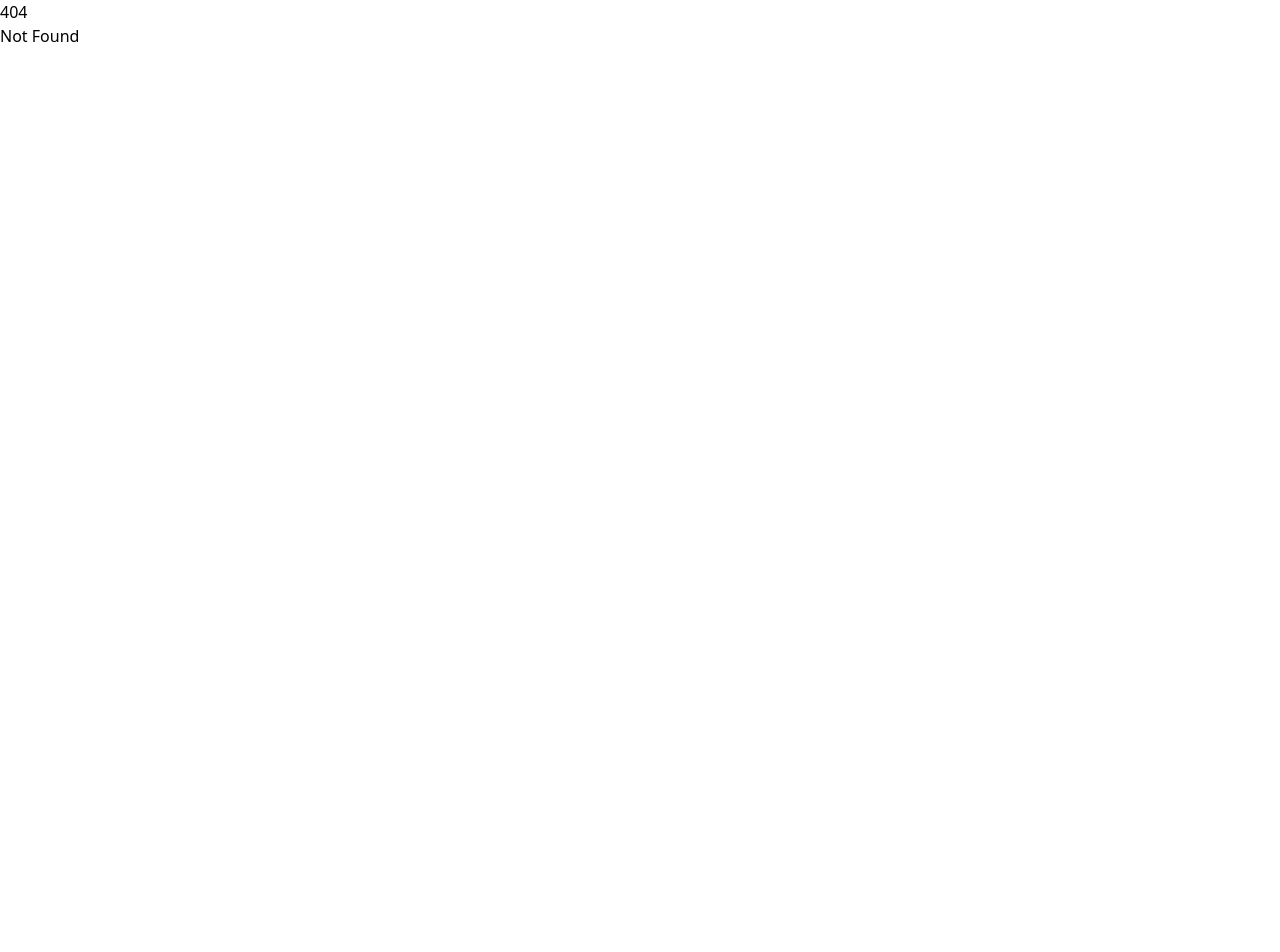
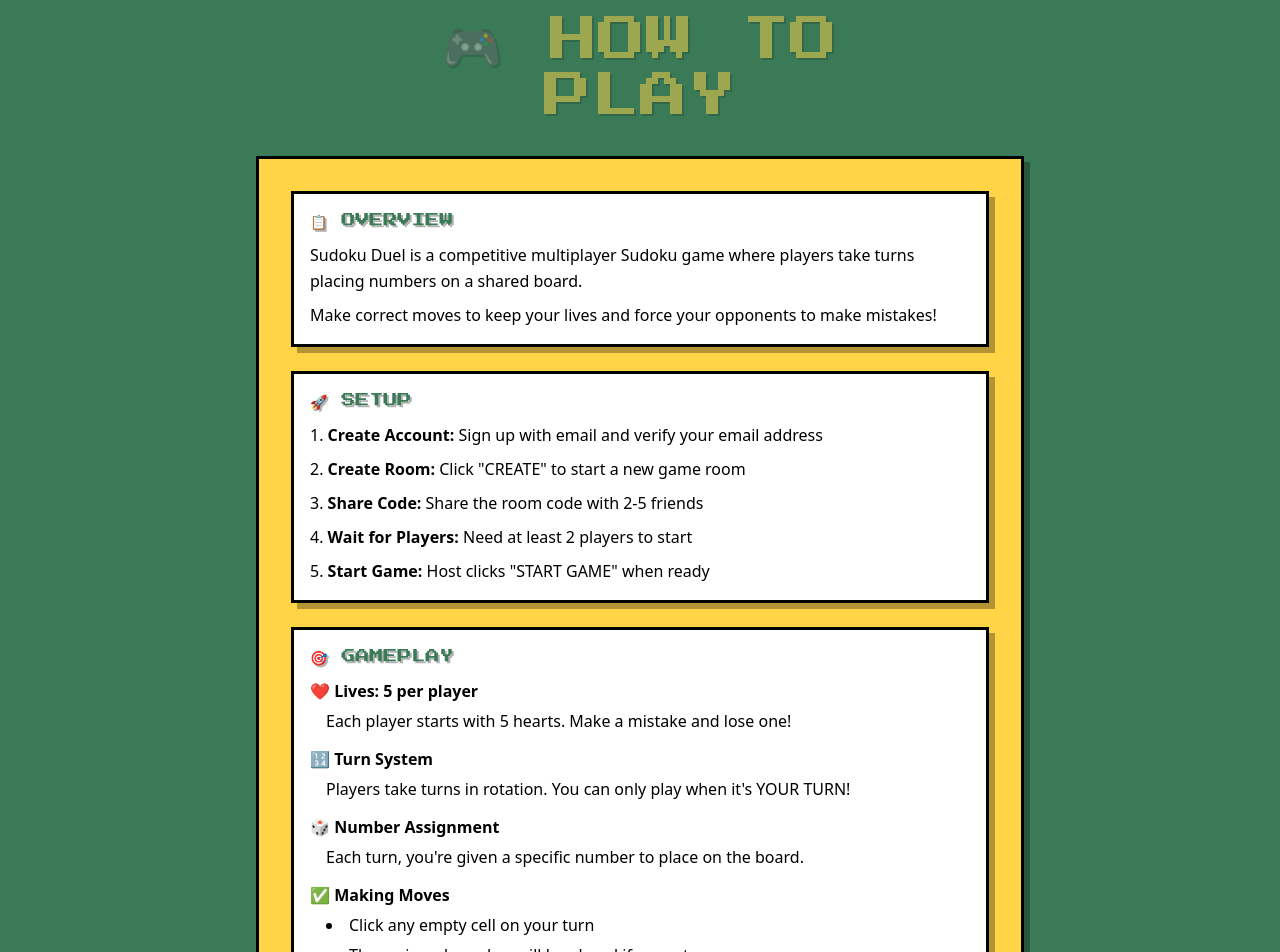
Before and after one commit to jadriang/sudoku-duel, a SvelteKit app: page /how-to-play in a window 1280 px wide. Before the commit this address had no page. Shown: the top 952 px of the page. Before the commit the page ends 800 px from the top, so only its background shows below. Built offline with nearby package versions, Linux system fonts and the light colour scheme.

Commit message:
Add 'How to play' page

```diff
--- a/src/routes/+page.svelte
+++ b/src/routes/+page.svelte
@@ -180,6 +180,17 @@
 					</button>
 				</div>
 
+				<div class="mb-3">
+					<button
+						type="button"
+						on:click={() => goto('/how-to-play')}
+						class="retro-button w-full py-3 hover:opacity-90 sm:py-4"
+						style="background-color: #6366f1; color: white;"
+					>
+						<span class="text-[10px] sm:text-xs">📖 HOW TO PLAY</span>
+					</button>
+				</div>
+
 				<button
 					type="button"
 					on:click={handleSignOut}
--- a/src/routes/auth/+page.svelte
+++ b/src/routes/auth/+page.svelte
@@ -185,6 +185,19 @@
             </span>
         </button>
 
+        {#if mode === 'signin'}
+			<div class="mb-3">
+				<button
+					type="button"
+					on:click={() => goto('/how-to-play')}
+					class="retro-button w-full py-3 hover:opacity-90 sm:py-4"
+					style="background-color: #6366f1; color: white;"
+				>
+					<span class="text-[10px] sm:text-xs">📖 HOW TO PLAY</span>
+				</button>
+			</div>
+        {/if}
+
         <!-- Toggle Mode -->
         <button
             type="button"
--- /dev/null
+++ b/src/routes/how-to-play/+page.svelte
@@ -0,0 +1,163 @@
+<script lang="ts">
+    import { goto } from '$app/navigation';
+    import { COLORS, GAME_CONFIG } from '$lib/config';
+
+    function goHome() {
+        goto('/');
+    }
+</script>
+
+<style>
+    @import url('https://fonts.googleapis.com/css2?family=Press+Start+2P&display=swap');
+
+    .retro-text {
+        font-family: 'Press Start 2P', cursive;
+        text-shadow: 2px 2px 0px rgba(0, 0, 0, 0.3);
+    }
+
+    .retro-box {
+        border: 3px solid #000;
+        box-shadow: 6px 6px 0px rgba(0, 0, 0, 0.3);
+    }
+
+    .retro-button {
+        font-family: 'Press Start 2P', cursive;
+        border: 3px solid #000;
+        box-shadow: 4px 4px 0px rgba(0, 0, 0, 0.3);
+        transition: all 0.1s ease;
+    }
+
+    .retro-button:active:not(:disabled) {
+        box-shadow: 2px 2px 0px rgba(0, 0, 0, 0.3);
+        transform: translate(2px, 2px);
+    }
+</style>
+
+<div class="min-h-screen flex flex-col items-center justify-center p-4" style="background-color: {COLORS.primary}">
+    <!-- Title -->
+    <div class="mb-6 text-center">
+        <h1 class="retro-text text-2xl sm:text-4xl md:text-5xl mb-2 animate-pulse" style="color: {COLORS.secondary}">
+            🎮 HOW TO
+        </h1>
+        <h1 class="retro-text text-2xl sm:text-4xl md:text-5xl mb-3 animate-pulse" style="color: {COLORS.secondary}">
+            PLAY
+        </h1>
+    </div>
+
+    <!-- Instructions Card -->
+    <div class="retro-box p-6 sm:p-8 w-full max-w-3xl mx-4 mb-6" style="background-color: {COLORS.secondary}">
+
+        <!-- Game Overview -->
+        <div class="retro-box bg-white p-4 mb-6">
+            <h2 class="retro-text text-xs sm:text-sm mb-3" style="color: {COLORS.primary}">📋 OVERVIEW</h2>
+            <p class="text-sm sm:text-base leading-relaxed mb-2">
+                Sudoku Duel is a competitive multiplayer Sudoku game where players take turns placing numbers on a shared board.
+            </p>
+            <p class="text-sm sm:text-base leading-relaxed">
+                Make correct moves to keep your lives and force your opponents to make mistakes!
+            </p>
+        </div>
+
+        <!-- Setup -->
+        <div class="retro-box bg-white p-4 mb-6">
+            <h2 class="retro-text text-xs sm:text-sm mb-3" style="color: {COLORS.primary}">🚀 SETUP</h2>
+            <ol class="text-sm sm:text-base leading-relaxed space-y-2 list-decimal list-inside">
+                <li><strong>Create Account:</strong> Sign up with email and verify your email address</li>
+                <li><strong>Create Room:</strong> Click "CREATE" to start a new game room</li>
+                <li><strong>Share Code:</strong> Share the room code with {GAME_CONFIG.minPlayers}-{GAME_CONFIG.maxPlayers} friends</li>
+                <li><strong>Wait for Players:</strong> Need at least {GAME_CONFIG.minPlayers} players to start</li>
+                <li><strong>Start Game:</strong> Host clicks "START GAME" when ready</li>
+            </ol>
+        </div>
+
+        <!-- Gameplay -->
+        <div class="retro-box bg-white p-4 mb-6">
+            <h2 class="retro-text text-xs sm:text-sm mb-3" style="color: {COLORS.primary}">🎯 GAMEPLAY</h2>
+            <div class="space-y-3 text-sm sm:text-base leading-relaxed">
+                <div>
+                    <p class="font-bold mb-1">❤️ Lives: {GAME_CONFIG.maxLives} per player</p>
+                    <p class="ml-4">Each player starts with {GAME_CONFIG.maxLives} hearts. Make a mistake and lose one!</p>
+                </div>
+
+                <div>
+                    <p class="font-bold mb-1">🔢 Turn System</p>
+                    <p class="ml-4">Players take turns in rotation. You can only play when it's YOUR TURN!</p>
+                </div>
+
+                <div>
+                    <p class="font-bold mb-1">🎲 Number Assignment</p>
+                    <p class="ml-4">Each turn, you're given a specific number to place on the board.</p>
+                </div>
+
+                <div>
+                    <p class="font-bold mb-1">✅ Making Moves</p>
+                    <ul class="ml-4 list-disc list-inside space-y-1">
+                        <li>Click any empty cell on your turn</li>
+                        <li>The assigned number will be placed if correct</li>
+                        <li>Correct moves stay on the board</li>
+                        <li>Wrong moves cost you 1 life (number disappears)</li>
+                    </ul>
+                </div>
+            </div>
+        </div>
+
+        <!-- Winning -->
+        <div class="retro-box bg-white p-4 mb-6">
+            <h2 class="retro-text text-xs sm:text-sm mb-3" style="color: {COLORS.primary}">🏆 WINNING</h2>
+            <p class="text-sm sm:text-base leading-relaxed mb-3">
+                The game ends when:
+            </p>
+            <ul class="text-sm sm:text-base leading-relaxed space-y-2 list-disc list-inside ml-4">
+                <li><strong>Player Elimination:</strong> A player loses all {GAME_CONFIG.maxLives} lives (others win)</li>
+                <li><strong>Board Complete:</strong> All cells filled correctly (player with most lives wins)</li>
+            </ul>
+            <div class="retro-box mt-4 p-3 text-center" style="background-color: {COLORS.secondary}">
+                <p class="retro-text text-[10px] sm:text-xs" style="color: {COLORS.primary}">
+                    WINNER = MOST LIVES!
+                </p>
+            </div>
+        </div>
+
+        <!-- Tips -->
+        <div class="retro-box bg-white p-4 mb-6">
+            <h2 class="retro-text text-xs sm:text-sm mb-3" style="color: {COLORS.primary}">💡 PRO TIPS</h2>
+            <ul class="text-sm sm:text-base leading-relaxed space-y-2 list-disc list-inside ml-4">
+                <li>Study the board before your turn</li>
+                <li>Use Sudoku logic: check rows, columns, and 3×3 boxes</li>
+                <li>Remember: only correct numbers stay on the board</li>
+                <li>Watch move history to track what numbers were tried</li>
+                <li>Each game lasts 2 hours before auto-expiring</li>
+            </ul>
+        </div>
+
+        <!-- Sudoku Rules Reminder -->
+        <div class="retro-box bg-white p-4">
+            <h2 class="retro-text text-xs sm:text-sm mb-3" style="color: {COLORS.primary}">📐 SUDOKU RULES</h2>
+            <ul class="text-sm sm:text-base leading-relaxed space-y-2 list-disc list-inside ml-4">
+                <li>Each <strong>row</strong> must contain numbers 1-9 (no repeats)</li>
+                <li>Each <strong>column</strong> must contain numbers 1-9 (no repeats)</li>
+                <li>Each <strong>3×3 box</strong> must contain numbers 1-9 (no repeats)</li>
+                <li>Some numbers are given at the start (cannot be changed)</li>
+            </ul>
+        </div>
+
+        <!-- Back Button -->
+        <div class="mt-6">
+            <button
+                type="button"
+                on:click={goHome}
+                class="retro-button w-full py-3 sm:py-4 hover:opacity-90"
+                style="background-color: {COLORS.primary}; color: {COLORS.secondary}"
+            >
+                <span class="text-[10px] sm:text-xs">← BACK TO HOME</span>
+            </button>
+        </div>
+    </div>
+
+    <!-- Footer -->
+    <div class="mt-6 text-center">
+        <p class="retro-text text-[8px] sm:text-[10px] text-white opacity-50">
+            © 2025 SUDOKU DUEL
+        </p>
+    </div>
+</div>
```
